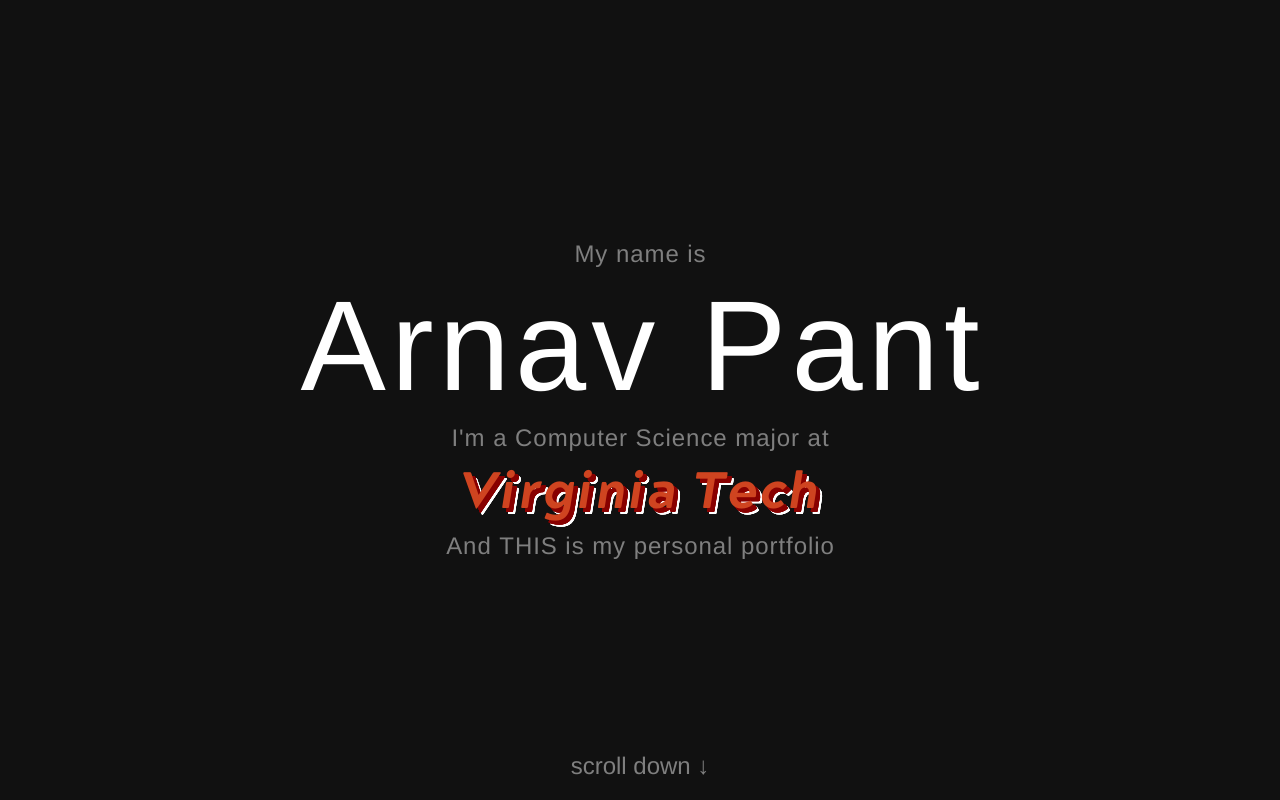
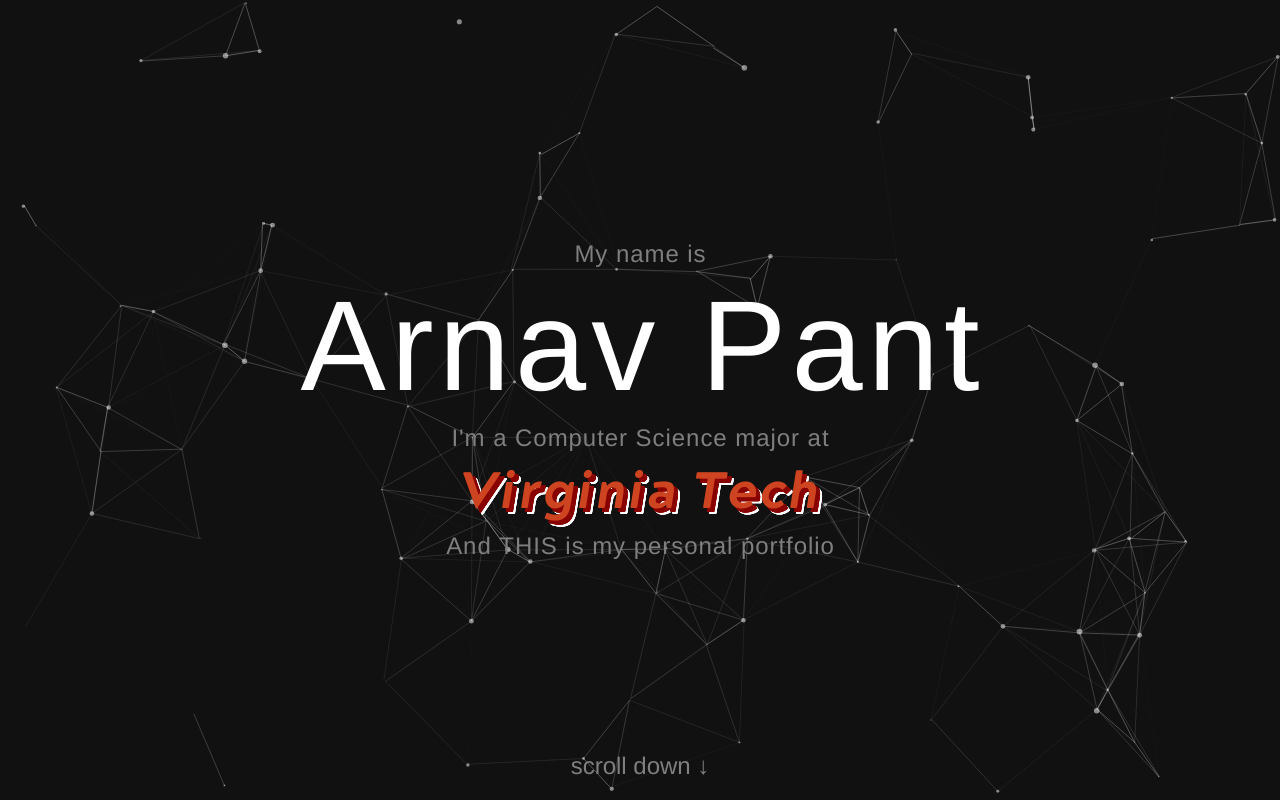
Before and after one commit to arnavpant/Personal-Portfolio, a website: page index.html in a window 1280 px wide. Shown: the top 800 px of the page. Drawn offline with nearby package versions, Linux system fonts and the light colour scheme; animation ran at ten frames a second; a web font is replaced by a local one.

Commit message:
added particle effects and random letter shuffler

```diff
--- a/css/style.css
+++ b/css/style.css
@@ -28,16 +28,15 @@
   box-sizing: border-box;
 }
 
+/* Change body background to transparent so particles show through */
 body {
   font-family: "GinesoCondMedium", "Helvetica Neue", Arial, sans-serif;
-  background-color: #111; /* Dark background */
+  background-color: #111; /* was #111 */
   color: #333;
 }
 
 /* ---------------------------------------
    2) HERO SECTION
-   - Full-screen, centered content with a relative position
-     to position the scroll indicator absolutely.
 --------------------------------------- */
 .hero {
   position: relative;
@@ -48,18 +47,17 @@
   width: 100%;
   text-align: center;
   transition: transform 0.3s ease-out;
+  background: transparent; /* remove opaque background */
 }
 
 /* Container for shuffling text */
 #shuffle-container {
   display: inline-block;
+  z-index: 2;
 }
 
 /* ---------------------------------------
    3) SCROLL INDICATOR
-   - Positioned at the bottom center of the hero section
-   - Uses the same (normal) font styling
-   - Has a subtle bounce animation
 --------------------------------------- */
 .scroll-indicator {
   position: absolute;
@@ -68,7 +66,7 @@
   transform: translateX(-50%);
   text-align: center;
   font-size: 1.5rem;
-  color: #7f7f7f; /* off-white, matching normal text */
+  color: #7f7f7f;
   cursor: pointer;
   animation: bounce 2s infinite;
 }
@@ -87,36 +85,34 @@
 
 /* ---------------------------------------
    4) ABOUT SECTION
-   - Same background as hero for a seamless transition
-   - Initially hidden (opacity: 0) and will fade in on scroll
 --------------------------------------- */
 .about {
   opacity: 0;
   transition: opacity 0.5s ease-out;
   padding: 3rem 1rem;
-  background-color: #111; /* Same dark background */
+  background-color: transparent; /* was #111 */
   color: #fff;
 }
 
 .about-content {
   width: 100%;
   display: flex;
-  flex-direction: row; /* Horizontal layout */
+  flex-direction: row;
   align-items: center;
-  justify-content: flex-start; /* Align to left */
-  gap: 2rem; /* Space between image and text */
-  max-width: 1200px; /* Optionally restrict max width */
-  margin: 0 auto; /* Center the container horizontally */
+  justify-content: flex-start;
+  gap: 2rem;
+  max-width: 1200px;
+  margin: 0 auto;
 }
 
 .about-image {
-  width: 40%; /* Adjust percentage as needed */
+  width: 40%;
   height: auto;
   border-radius: 10px;
 }
 
 .about-text {
-  width: 60%; /* Adjust as needed */
+  width: 60%;
 }
 
 .about-text h2 {
@@ -138,7 +134,6 @@
   margin: 1rem 0;
 }
 
-/* Normal lines: responsive font-size, off-white color */
 .line.normal {
   font-size: clamp(1.2rem, 2vw, 1.5rem);
   color: #7f7f7f;
@@ -146,7 +141,6 @@
   font-family: "GinesoCondMedium", "Helvetica Neue", Arial, sans-serif;
 }
 
-/* Highlight line ("Arnav Pant"): responsive and pure white */
 .line.highlight {
   font-family: "GinesoCondBlack", "Helvetica Neue", Arial, sans-serif;
   font-size: clamp(8rem, 10vw, 10rem);
@@ -154,26 +148,21 @@
   line-height: 100%;
 }
 
-/* VT line: for "Virginia Tech" with double border (white and black) */
 .line.VT {
   font-family: "acherus_grotesque_-_extrabold_italic", "Helvetica Neue", Arial, sans-serif;
   font-size: clamp(3rem, 4vw, 4rem);
-  color: #CF4420; /* Base fill color (can adjust if needed) */
+  color: #CF4420;
   line-height: 100%;
-  /* Double border using text-shadow: first white, then black */
-  -webkit-text-stroke: 0; /* disable default stroke */
+  -webkit-text-stroke: 0;
   text-shadow:
-  4px 4px 0 #880000,
-     4px 4px 0 #880000,
-    4px  4px 0 #880000,
-    4px  4px 0 #880000,
-    /* white border */
+    4px 4px 0 #880000,
+    4px 4px 0 #880000,
+    4px 4px 0 #880000,
+    4px 4px 0 #880000,
     6px 6px 0 #fff,
-     6px 6px 0 #fff,
-    6px  6px 0 #fff,
-     6px  6px 0 #fff;
-    /* black border */
-
+    6px 6px 0 #fff,
+    6px 6px 0 #fff,
+    6px 6px 0 #fff;
 }
 
 /* ---------------------------------------
@@ -185,11 +174,11 @@
 }
 
 /* ---------------------------------------
-   CARDS SECTION
+   7) CARDS SECTION
 --------------------------------------- */
 .cards-section {
   padding: 3rem 1rem;
-  background-color: #111; /* Same dark background */
+  background-color: transparent; /* was #111 */
   color: #fff;
 }
 
@@ -203,10 +192,10 @@
 }
 
 .card {
-  background-color: #111; /* Updated to match main page background */
+  background-color: transparent; /* was #111 */
   border-radius: 20px;
   padding: 2rem;
-  flex: 1 1 calc(25% - 2rem); /* Four cards per row on large screens */
+  flex: 1 1 calc(25% - 2rem);
   text-align: center;
   transition: transform 0.3s ease, box-shadow 0.3s ease;
   cursor: pointer;
@@ -229,7 +218,6 @@
 /* ---------------------------------------
    SCROLLBAR SETTINGS
 --------------------------------------- */
-
 html, body {
   -ms-overflow-style: none !important;
   scrollbar-width: none !important;
@@ -238,3 +226,26 @@
 html::-webkit-scrollbar, body::-webkit-scrollbar {
   display: none !important;
 }
+
+
+/* Container for random letters that fill the hero area */
+#random-letters-container {
+  position: absolute;
+  top: 0;
+  left: 0;
+  width: 100%;
+  height: 100%;
+  overflow: hidden; /* So letters won't overflow the hero */
+  pointer-events: none; /* So they don't block clicks */
+  z-index: 1; /* Ensure they're above the background but behind your shuffle text if needed */
+}
+
+/* Random letter styling */
+.random-letter {
+  position: absolute; /* So we can place them at random positions */
+  font-size: 1rem;    /* Adjust as needed */
+  color: #7f7f7f;     /* Or #fff, #999, etc. */
+  opacity: 1;
+  transition: opacity 1s ease; /* For smooth disappearance */
+  user-select: none;  /* Prevent text selection */
+}
--- a/index.html
+++ b/index.html
@@ -5,19 +5,39 @@
   <meta name="viewport" content="width=device-width, initial-scale=1.0"/>
   <title>Arnav Pant - Portfolio</title>
   <link rel="stylesheet" href="css/style.css" />
+  <style>
+    /* Ensure the particles container fills the entire page and is behind everything */
+    #particles-js {
+      position: fixed;
+      top: 0;
+      left: 0;
+      width: 100%;
+      height: 100%;
+      z-index: -1;
+    }
+  </style>
 </head>
 <body>
 
+  <!-- Particles.js Container (Background for Entire Page) -->
+  <div id="particles-js"></div>
+
+  <!-- HERO SECTION (fullscreen) -->
   <!-- HERO SECTION (fullscreen) -->
 <section class="hero" id="hero">
-    <!-- Container for the shuffling text -->
+  <!-- Background random letters container -->
+  <div id="random-letters-container"></div>
+
+  <!-- Container for the shuffling text (the lines you already have) -->
   <div id="shuffle-container"></div>
+
   <!-- Scroll Indicator at the bottom center -->
   <div class="scroll-indicator">
     <span class="scroll-text">scroll down</span>
     <span class="scroll-arrow">&#8595;</span>
   </div>
 </section>
+
 
   <!-- ABOUT ME SECTION -->
   <section class="about" id="about">
@@ -48,9 +68,78 @@
     </div>
   </section>
 
-
-
-
+  <!-- Include particles.js library -->
+  <script src="https://cdn.jsdelivr.net/npm/particles.js@2.0.0/particles.min.js"></script>
+  <!-- Initialize particles.js -->
+  <script>
+    particlesJS("particles-js", {
+      "particles": {
+        "number": {
+          "value": 80,
+          "density": {
+            "enable": true,
+            "value_area": 800
+          }
+        },
+        "color": {
+          "value": "#ffffff"
+        },
+        "shape": {
+          "type": "circle",
+          "stroke": {
+            "width": 0,
+            "color": "#000000"
+          }
+        },
+        "opacity": {
+          "value": 0.5,
+          "random": false
+        },
+        "size": {
+          "value": 3,
+          "random": true
+        },
+        "line_linked": {
+          "enable": true,
+          "distance": 150,
+          "color": "#ffffff",
+          "opacity": 0.4,
+          "width": 1
+        },
+        "move": {
+          "enable": true,
+          "speed": 6,
+          "direction": "none",
+          "random": false,
+          "straight": false,
+          "out_mode": "out"
+        }
+      },
+      "interactivity": {
+        "detect_on": "canvas",
+        "events": {
+          "onhover": {
+            "enable": true,
+            "mode": "repulse"
+          },
+          "onclick": {
+            "enable": true,
+            "mode": "push"
+          },
+          "resize": true
+        },
+        "modes": {
+          "repulse": {
+            "distance": 200
+          },
+          "push": {
+            "particles_nb": 4
+          }
+        }
+      },
+      "retina_detect": true
+    });
+  </script>
 
   <script src="js/main.js"></script>
 </body>
--- a/js/main.js
+++ b/js/main.js
@@ -3,9 +3,58 @@
    - Each line’s shuffling completes in exactly 4 seconds.
    - Per-letter delay is computed as: letterDelay = 4000ms / (number of characters in the line)
 ------------------------------- */
+document.addEventListener("DOMContentLoaded", function() {
+  /* 1) CREATE RANDOM LETTERS */
+  const randomLettersContainer = document.getElementById("random-letters-container");
+  const lettersSet = "ABCDEFGHIJKLMNOPQRSTUVWXYZabcdefghijklmnopqrstuvwxyz0123456789";
+
+  // Adjust these values as needed
+  const NUM_LETTERS = 100;         // how many letters to generate
+  const HERO_WIDTH = randomLettersContainer.offsetWidth;
+  const HERO_HEIGHT = randomLettersContainer.offsetHeight;
+  const SHUFFLE_DURATION = 3000;   // total shuffle time in ms
+
+  // Create each letter span at a random position
+  for (let i = 0; i < NUM_LETTERS; i++) {
+    const span = document.createElement("span");
+    span.className = "random-letter";
+    // Start with a random character
+    span.textContent = lettersSet[Math.floor(Math.random() * lettersSet.length)];
+
+    // Random position
+    const x = Math.random() * HERO_WIDTH;
+    const y = Math.random() * HERO_HEIGHT;
+
+    span.style.left = x + "px";
+    span.style.top = y + "px";
+
+    // Optional: random font size
+    span.style.fontSize = (0.8 + Math.random() * 2) + "rem";
+
+    randomLettersContainer.appendChild(span);
+
+    // For each letter, shuffle it until the duration ends
+    const startTime = Date.now();
+    const shuffleInterval = setInterval(() => {
+      const elapsed = Date.now() - startTime;
+      if (elapsed >= SHUFFLE_DURATION) {
+        clearInterval(shuffleInterval);
+        // Fade out or remove the letter
+        span.style.opacity = 0;
+        // Remove from DOM after fade-out
+        setTimeout(() => {
+          if (span.parentNode) {
+            span.parentNode.removeChild(span);
+          }
+        }, 1000); // match the CSS transition time
+      } else {
+        // Shuffle character
+        span.textContent = lettersSet[Math.floor(Math.random() * lettersSet.length)];
+      }
+    }, 50); // shuffle every 50ms
+  }
 
 // All possible characters for shuffling
-const lettersSet = "ABCDEFGHIJKLMNOPQRSTUVWXYZabcdefghijklmnopqrstuvwxyz0123456789";
 
 // Define lines with text and style. (No letterDelay property needed now.)
 const lines = [
@@ -171,3 +220,5 @@
     }, 900);
   });
 });
+
+});
```
Lines whose indentation alone changed are shown as unchanged.
